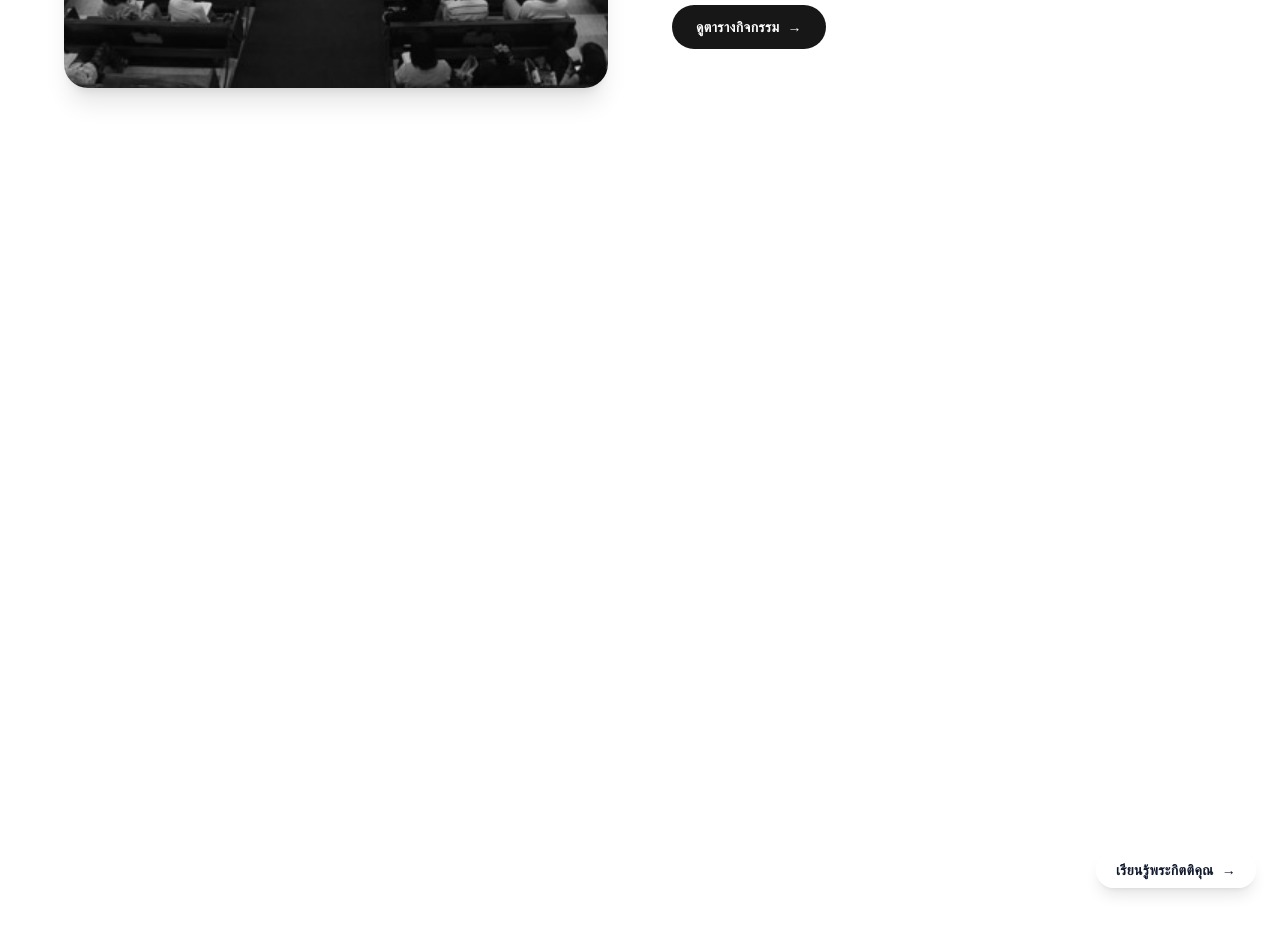
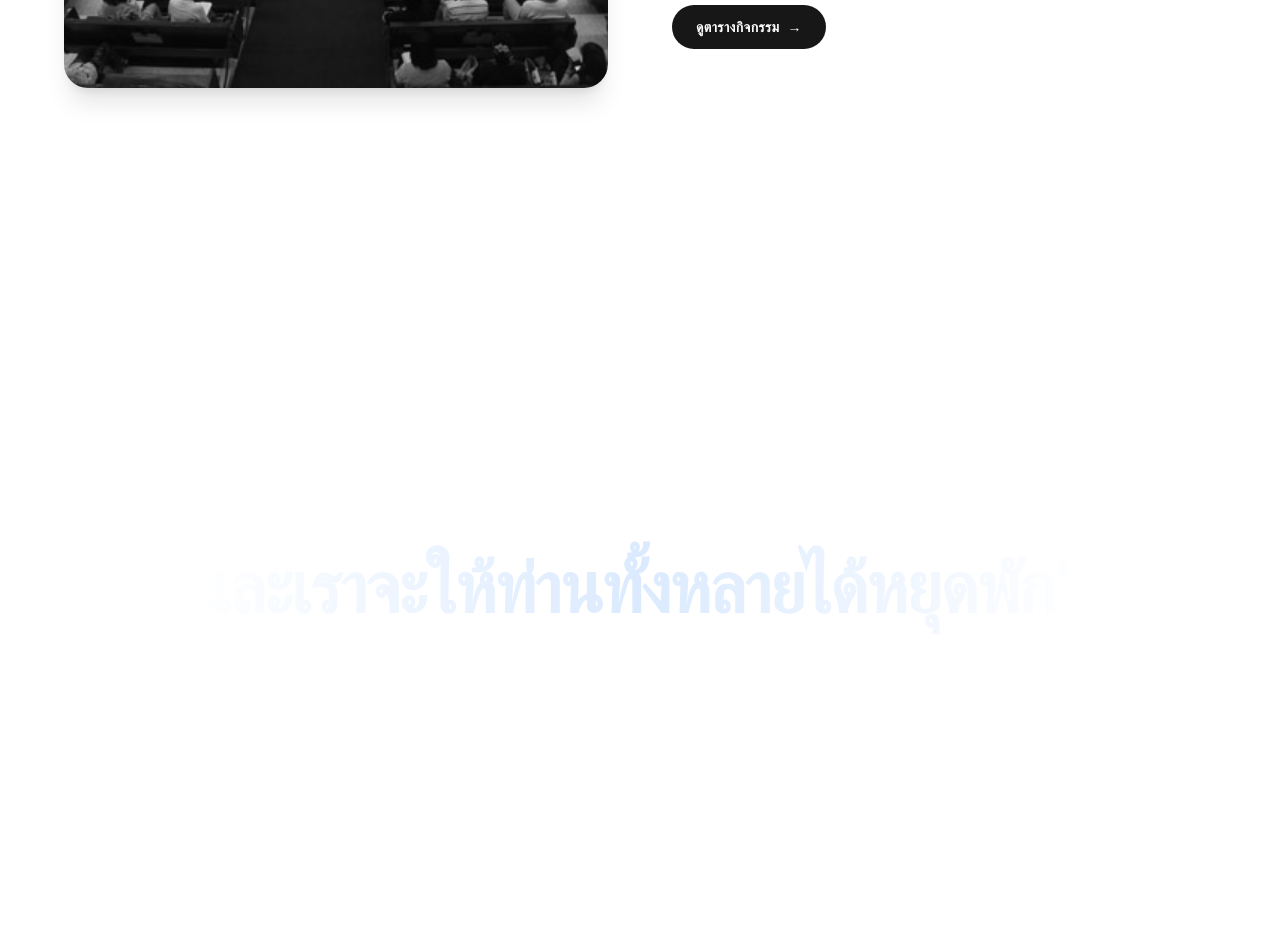
Before and after one commit to millenniumist/church-financial-report, a Next.js app: page / in a window 1280 px wide. Shown: the part 1260-2194 px from the top of the page. Built offline with nearby package versions, Linux system fonts and the light colour scheme; no server answers; the database is empty.

Commit message:
fix hompage wording

```diff
--- a/components/landing/LandingPromo.js
+++ b/components/landing/LandingPromo.js
@@ -1,91 +1,23 @@
 "use client";
 
-import { useEffect, useState, useRef } from "react";
+import { useRef } from "react";
 import Image from "next/image";
 import Link from "next/link";
 import { useScroll, useTransform, motion } from "framer-motion";
 
-const DEFAULT_CONTENT = {
-  title: "ข่าวดีเพื่อทุกคน",
-  headline: "Full Gospel – พระกิตติคุณเพื่อทุกครอบครัว",
-  cta: {
-    label: "เรียนรู้พระกิตติคุณ",
-    href: "/about",
-  },
-};
-
-const extractText = (value) => {
-  if (!value) return "";
-  if (typeof value === "string") return value;
-  if (typeof value === "object") {
-    return value.th ?? value.en ?? Object.values(value)[0] ?? "";
-  }
-  return String(value);
-};
-
-const referencesFinance = (value) => {
-  if (typeof value !== "string") return false;
-  return /การเงิน|financial|report/i.test(value);
-};
-
 export default function LandingPromo() {
   const container = useRef();
-  const [content, setContent] = useState(DEFAULT_CONTENT);
   const { scrollYProgress } = useScroll({
     target: container,
     offset: ["start end", "end start"],
   });
   const y = useTransform(scrollYProgress, [0, 1], ["-10vh", "10vh"]);
-
-  useEffect(() => {
-    let cancelled = false;
-
-    async function loadContent() {
-      try {
-        const res = await fetch("/api/page-content/landing?section=promo");
-        if (!res.ok) return;
-        const data = await res.json();
-        const section = data?.sections?.[0];
-        if (!cancelled && section) {
-          const remoteTitle = extractText(section.title);
-          const remoteHeadline = extractText(section.description);
-          const remoteCtaLabel = extractText(section.body?.cta?.label);
-          const remoteCtaHref = section.body?.cta?.href;
-
-          const shouldFallback =
-            referencesFinance(remoteTitle) ||
-            referencesFinance(remoteHeadline) ||
-            referencesFinance(remoteCtaLabel) ||
-            remoteCtaHref === "/financial";
-
-          setContent({
-            title: shouldFallback || !remoteTitle ? DEFAULT_CONTENT.title : remoteTitle,
-            headline: shouldFallback || !remoteHeadline ? DEFAULT_CONTENT.headline : remoteHeadline,
-            cta: {
-              label:
-                shouldFallback || !remoteCtaLabel ? DEFAULT_CONTENT.cta.label : remoteCtaLabel,
-              href:
-                shouldFallback || !remoteCtaHref ? DEFAULT_CONTENT.cta.href : remoteCtaHref,
-            },
-          });
-        }
-      } catch (error) {
-        if (!cancelled) {
-          setContent(DEFAULT_CONTENT);
-        }
-      }
-    }
-
-    loadContent();
-    return () => {
-      cancelled = true;
-    };
-  }, []);
+  const opacity = useTransform(scrollYProgress, [0, 0.5, 1], [0.8, 1, 0.8]);
 
   return (
     <div
       ref={container}
-      className="relative flex items-center justify-center h-screen overflow-hidden"
+      className="relative flex items-center justify-center min-h-screen overflow-hidden py-20"
       style={{ clipPath: "polygon(0% 0, 100% 0%, 100% 100%, 0 100%)" }}
     >
       <div className="fixed top-[-10vh] left-0 h-[120vh] w-full">
@@ -93,29 +25,134 @@ export default function LandingPromo() {
           <Image
             src="/images/image.png"
             fill
-            alt="Worship band leading music on a church stage"
+            alt="Come to Jesus"
             className="object-cover filter grayscale"
           />
-          <div className="absolute inset-0 bg-black/40" />
+          <div className="absolute inset-0 bg-gradient-to-b from-black/60 via-black/50 to-black/60" />
         </motion.div>
       </div>
 
-      <h3 className="absolute top-12 right-6 text-white uppercase z-10 text-sm md:text-base lg:text-lg font-semibold tracking-wide">
-        {content.title}
+      <motion.div
+        style={{ opacity }}
+        className="relative z-10 max-w-6xl mx-auto px-6 sm:px-8 lg:px-12"
+      >
+        <div className="text-center space-y-12">
+          {/* Matthew 11:28 - Hero Verse */}
+          <div className="space-y-6">
+            <motion.div
+              initial={{ opacity: 0, y: 20 }}
+              whileInView={{ opacity: 1, y: 0 }}
+              transition={{ duration: 0.8 }}
+              viewport={{ once: true }}
+              className="space-y-4"
+            >
+              <div className="inline-block">
+                <span className="inline-flex items-center gap-2 bg-white/10 backdrop-blur-sm text-white/90 px-4 py-2 rounded-full text-xs sm:text-sm font-semibold uppercase tracking-wider border border-white/20">
+                  <svg
+                    className="w-4 h-4"
+                    fill="currentColor"
+                    viewBox="0 0 20 20"
+                  >
+                    <path d="M9 4.804A7.968 7.968 0 005.5 4c-1.255 0-2.443.29-3.5.804v10A7.969 7.969 0 015.5 14c1.669 0 3.218.51 4.5 1.385A7.962 7.962 0 0114.5 14c1.255 0 2.443.29 3.5.804v-10A7.968 7.968 0 0014.5 4c-1.255 0-2.443.29-3.5.804V12a1 1 0 11-2 0V4.804z" />
+                  </svg>
+                  พระคัมภีร์
+                </span>
+              </div>
+
+              <h2 className="text-3xl sm:text-4xl md:text-5xl lg:text-6xl xl:text-7xl font-bold text-white leading-tight tracking-tight">
+                <span className="text-white/90">บรรดาผู้เหน็ดเหนื่อย</span>
+                <br />
+                <span className="text-white/90">และแบกภาระหนัก</span>
+                <br />
+
+                <span className="text-white/80">จงมาหาเรา</span>
+                <br />
+                <span className="bg-gradient-to-r from-white via-blue-100 to-white bg-clip-text text-transparent">
+                  และเราจะให้ท่านทั้งหลายได้หยุดพัก"
+                </span>
+              </h2>
+
+              <p className="text-white/80 text-lg sm:text-xl md:text-2xl font-light tracking-wide">
+                มัทธิว 11:28
+              </p>
+            </motion.div>
+          </div>
+
+          {/* Gospel Message */}
+          <motion.div
+            initial={{ opacity: 0, y: 30 }}
+            whileInView={{ opacity: 1, y: 0 }}
+            transition={{ duration: 0.8, delay: 0.2 }}
+            viewport={{ once: true }}
+            className="space-y-8 max-w-4xl mx-auto"
+          >
+            <div className="h-px bg-gradient-to-r from-transparent via-white/30 to-transparent" />
+
+            <div className="space-y-6 text-white/95">
+              <h3 className="text-2xl sm:text-3xl md:text-4xl font-semibold text-white">
+                ข่าวประเสริฐแห่งความรอด
               </h3>
 
-      <div className="absolute bottom-12 right-6 flex flex-col items-end gap-6 text-right z-10 max-w-xs sm:max-w-md md:max-w-lg lg:max-w-xl xl:max-w-5xl">
-        <p className="text-white text-xl sm:text-2xl md:text-3xl lg:text-4xl xl:text-5xl leading-tight font-bold">
-          {content.headline}
+              <div className="space-y-4 text-base sm:text-lg md:text-xl leading-relaxed text-white/90">
+                <p className="backdrop-blur-sm bg-white/5 rounded-2xl p-6 border border-white/10">
+                  "เพราะว่าพระเจ้าทรงรักโลกมากจนได้ทรงประทานพระบุตรองค์เดียวของพระองค์
+                  เพื่อทุกคนที่วางใจในพระบุตรนั้นจะไม่พินาศ แต่มีชีวิตนิรันดร"
+                  <span className="block mt-3 text-sm text-white/60">
+                    — ยอห์น 3:16
+                  </span>
                 </p>
+
+                <p className="backdrop-blur-sm bg-white/5 rounded-2xl p-6 border border-white/10">
+                  "พระคริสต์ทรงสิ้นพระชนม์เพื่อบาปของเราทั้งหลาย ตามพระคัมภีร์
+                  และพระองค์ทรงถูกฝังไว้ และวันที่สามพระองค์ทรงเป็นขึ้นมา
+                  ตามพระคัมภีร์"
+                  <span className="block mt-3 text-sm text-white/60">
+                    — 1 โครินธ์ 15:3-4
+                  </span>
+                </p>
+
+                <p className="backdrop-blur-sm bg-white/5 rounded-2xl p-6 border border-white/10">
+                  "ท่านทั้งหลายรอดโดยพระคุณ ทางความเชื่อ
+                  และความรอดนั้นไม่ได้มาจากตัวท่านเอง แต่เป็นของประทานจากพระเจ้า
+                  ไม่ได้มาจากการกระทำ เพื่อจะไม่มีใครอวดได้"
+                  <span className="block mt-3 text-sm text-white/60">
+                    — เอเฟซัส 2:8-9
+                  </span>
+                </p>
+              </div>
+            </div>
+
+            <div className="h-px bg-gradient-to-r from-transparent via-white/30 to-transparent" />
+          </motion.div>
+
+          {/* Call to Action */}
+          <motion.div
+            initial={{ opacity: 0, y: 30 }}
+            whileInView={{ opacity: 1, y: 0 }}
+            transition={{ duration: 0.8, delay: 0.4 }}
+            viewport={{ once: true }}
+            className="space-y-6"
+          >
+            <p className="text-white/90 text-xl sm:text-2xl md:text-3xl font-light italic">
+              "เหตุฉะนั้น ถ้าผู้ใดอยู่ในพระคริสต์
+              ผู้นั้นก็เป็นคนที่ถูกสร้างขึ้นใหม่แล้ว
+              <br />
+              สิ่งเก่าๆ ล่วงไปแล้ว ดูเถิด สิ่งใหม่ได้มาถึงแล้ว"
+            </p>
+
+            <p className="text-white/70 text-lg sm:text-xl">2 โครินธ์ 5:17</p>
+
+            <div className="flex flex-col sm:flex-row items-center justify-center gap-4 pt-6">
               <Link
-          href={content.cta?.href ?? DEFAULT_CONTENT.cta.href}
-          className="inline-flex items-center gap-2 rounded-full bg-white/90 px-5 py-2 text-sm font-semibold uppercase tracking-wide text-slate-900 shadow-lg transition hover:bg-primary/90 hover:text-white"
+                href="/contact"
+                className="inline-flex items-center gap-2 rounded-full bg-white/10 backdrop-blur-sm px-8 py-4 text-base sm:text-lg font-semibold text-white border-2 border-white/30 transition-all hover:bg-white/20 hover:border-white/50"
               >
-          {content.cta?.label ?? DEFAULT_CONTENT.cta.label}
-          <span aria-hidden="true">→</span>
+                ติดต่อเรา
               </Link>
             </div>
+          </motion.div>
+        </div>
+      </motion.div>
     </div>
   );
 }
```
Lines whose indentation alone changed are shown as unchanged.
